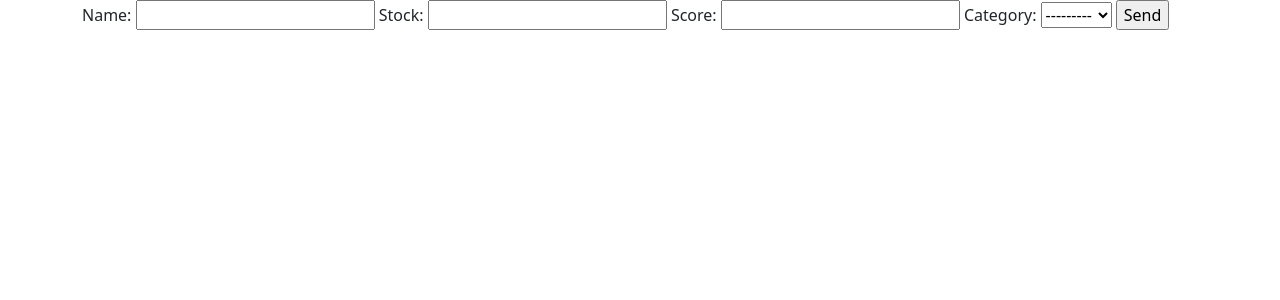
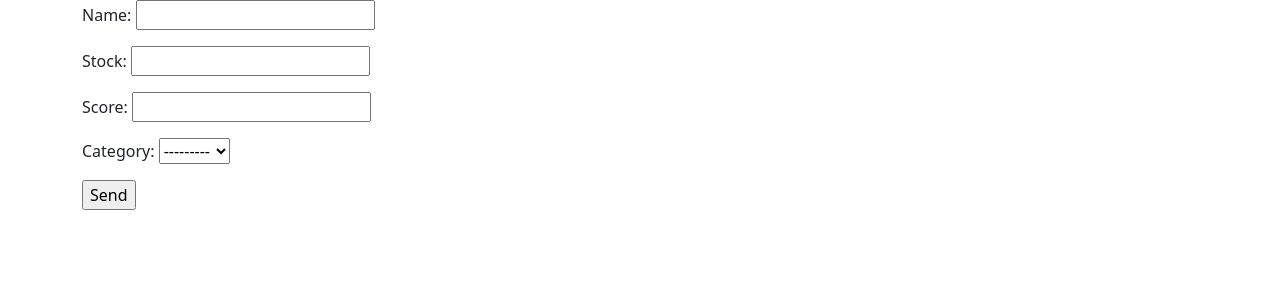
Before and after one commit to LucaFabbozzo/django_intro, a Django app: page /products/form in a window 1280 px wide. Shown: the top 300 px of the page. Run offline with Django 4.2, Linux system fonts and the light colour scheme; data comes from the database, SQL or seed files in the repository.

Commit message:
start to add style into form

```diff
--- a/templates/form_snippet.html
+++ b/templates/form_snippet.html
@@ -1,6 +1,10 @@
 {% for field in form %}
+<div class="mb-3">
     {{ field.label_tag }} {{field}}
+    <div class="invalid-feedback">
     {% for error in field.errors %}
         {{ error }}
     {% endfor %}
+    </div>
+</div>
 {% endfor %}
```
